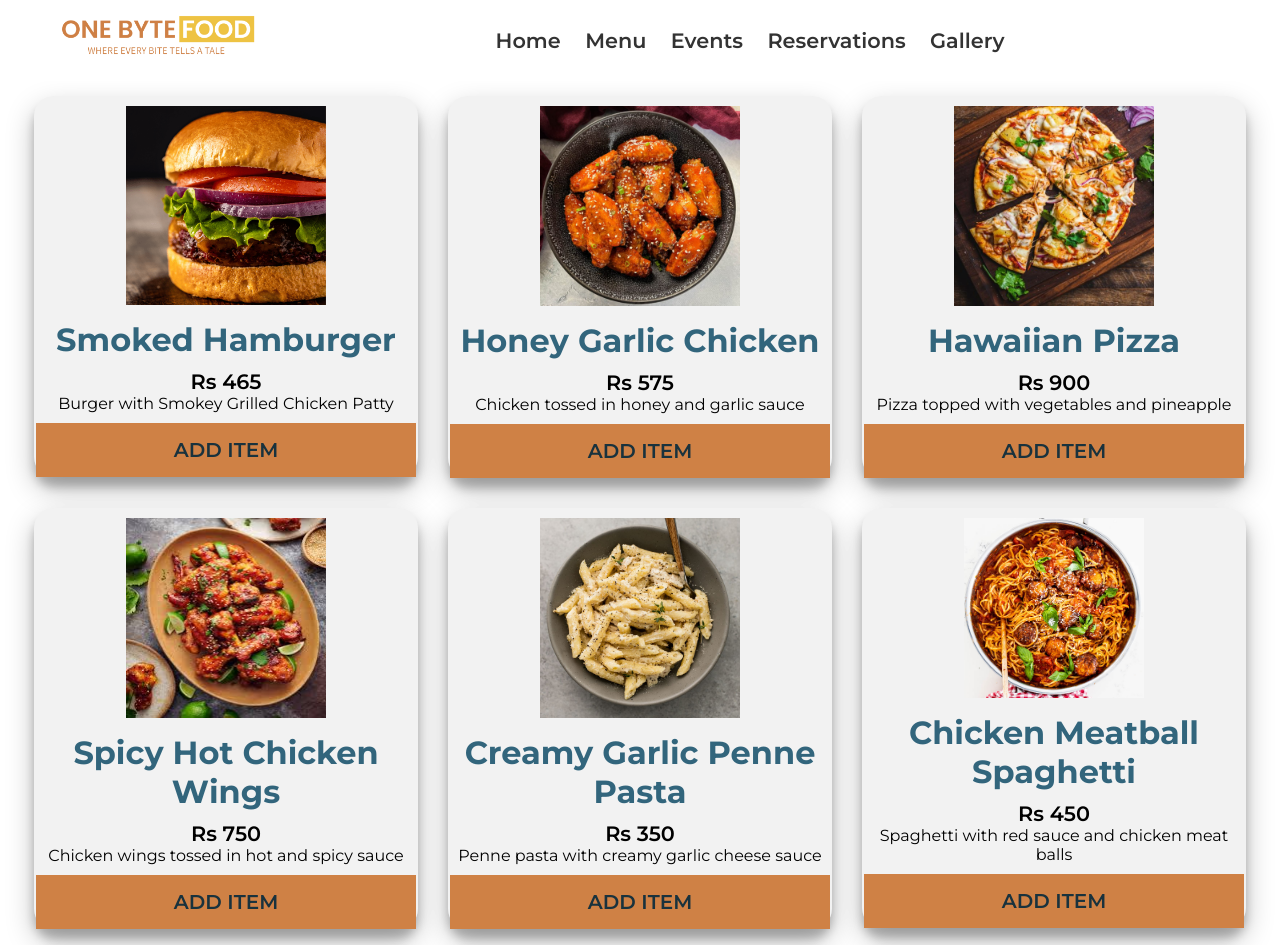
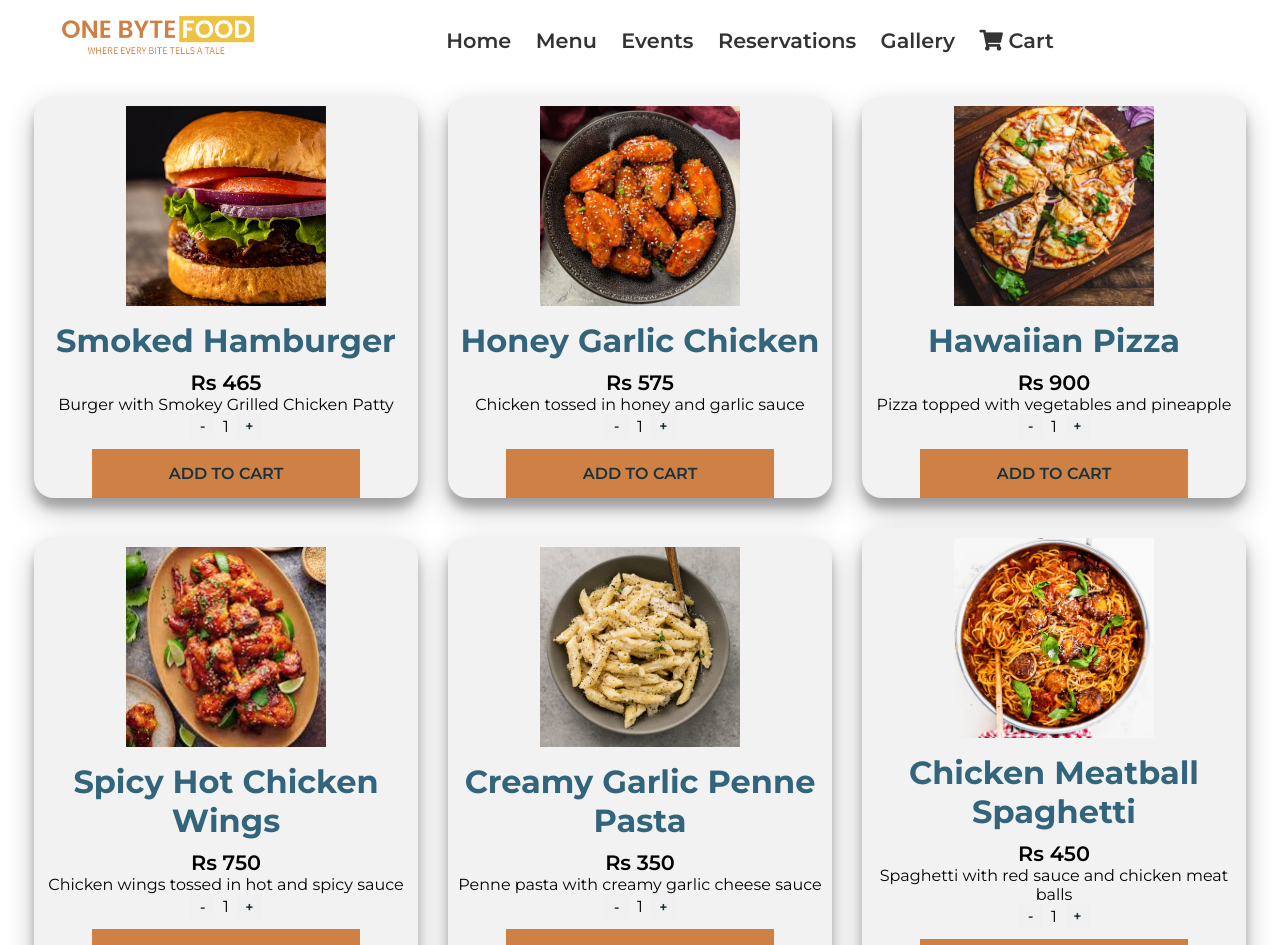
Before and after one commit to AashishKashichhwa/OneByteFood, a Django app: page /menu/ in a window 1280 px wide. Shown: the top 945 px of the page. Run offline with Django 5.2, Linux system fonts and the light colour scheme.

Commit message:
Added Add to Cart,quantity Button in Menu.html

```diff
--- a/OneByteFood/urls.py
+++ b/OneByteFood/urls.py
@@ -90,5 +90,5 @@ urlpatterns = [
     path('reservation/user_reservation_history/', onebytefood_views.user_reservation_history_redirect, name='user_reservation_history_redirect'),
     path('reservation_details/user_reservation_history/', onebytefood_views.user_reservation_history_redirect, name='user_reservation_history_redirect'),
     path('user_reservation_history/', onebytefood_views.show_user_reservation_history, name='show_user_reservation_history'),
-
+    path('cart/', onebytefood_views.cart_view, name='cart'),
 ]
--- a/OneByteFood/views.py
+++ b/OneByteFood/views.py
@@ -168,3 +168,7 @@ def show_user_reservation_history(request):
     else:
         # If it's not a GET request, redirect to the same page
         return HttpResponseRedirect('/user_reservation_history/')
+
+def cart_view(request):
+    # Your cart view logic here
+    return render(request, 'cart.html')
--- a/static/css/menu.css
+++ b/static/css/menu.css
@@ -42,7 +79,30 @@ nav {
 
 .login-button:active {
     transform: translateY(-3px);
-    }
+}
+
+/* Styles for quantity controls */
+.quantity-controls {
+    display: flex;
+    align-items: center;
+    justify-content: center;
+}
+
+.quantity-btn {
+    cursor: pointer;
+    border: none;
+    background-color: #f0f0f0;
+    font-size: 12px; /* Decreased font size */
+    padding: 4px 8px; /* Adjusted padding */
+    margin: 0 3px; /* Adjusted margin */
+    width: 25px; /* Adjusted width */
+    height: 25px; /* Adjusted height */
+}
+
+.quantity {
+    font-size: 18px; /* Increased font size */
+    padding: 2px 6px; /* Adjusted padding */
+}
 
 
 .menu ul {
@@ -123,6 +183,7 @@ nav {
 }
 
 .food-items{
+    position: relative;
     width: 30%;
     margin: 15px;
     box-sizing: border-box;
@@ -142,7 +203,7 @@ nav {
 .food-items img{
     width: 200px;
     height: 200px;
-    align-items: center;
+    object-fit: cover;
     margin: 0 auto;
     display: block;
 }
@@ -176,14 +237,34 @@ h5{
     font-weight: 400;
     align-self: stretch;
 }
+/* Styles for quantity controls */
+.quantity-controls {
+    display: flex;
+    align-items: center;
+}
+
+.quantity-btn {
+    cursor: pointer;
+    border: none;
+    background-color: #f0f0f0;
+    font-size: 14px; /* Decreased font size */
+    padding: 3px 8px; /* Adjusted padding */
+    margin: 0 3px; /* Adjusted margin */
+}
+
+.quantity {
+    font-size: 16px;
+    padding: 0 5px;
+}
+
 button{
     text-align: center;
     background-color:#CF8145;
     border: none;
     color: #19323d;
-    font-size: 20px;
+    font-size: 16px;
     font-weight: 600;
-    width:380px;
+    width:70%;
     margin-top: 10px;
     padding: 15px;
 }
--- /dev/null
+++ b/static/js/menu.js
@@ -0,0 +1,59 @@
+// Get the quantity span and buttons for each food item
+const quantitySpans = document.querySelectorAll('.quantity');
+const decreaseBtns = document.querySelectorAll('.decrease');
+const increaseBtns = document.querySelectorAll('.increase');
+
+// Set initial quantity for each food item
+let quantities = Array.from({ length: quantitySpans.length }, () => 1);
+
+// Event listeners for each set of buttons
+decreaseBtns.forEach((btn, index) => {
+    btn.addEventListener('click', function() {
+        if (quantities[index] > 1) {
+            quantities[index]--;
+            quantitySpans[index].textContent = quantities[index];
+        }
+    });
+});
+
+increaseBtns.forEach((btn, index) => {
+    btn.addEventListener('click', function() {
+        quantities[index]++;
+        quantitySpans[index].textContent = quantities[index];
+    });
+});
+
+
+document.addEventListener("DOMContentLoaded", function() {
+    var cartOverlay = document.getElementById("cart-overlay");
+    var addToCartButtons = document.querySelectorAll(".add-to-cart-btn");
+
+    // Function to toggle cart overlay visibility
+    function toggleCartOverlay() {
+        cartOverlay.classList.toggle("show");
+    }
+
+    // Function to display "Added to cart" message for a specific button
+    function displayAddedToCartMessage(button) {
+        var addedToCartMessage = button.nextElementSibling;
+        addedToCartMessage.style.display = "block";
+        setTimeout(function() {
+            addedToCartMessage.style.display = "none";
+        }, 3000); // Hide message after 3 seconds
+    }
+
+    // Event listener for each "Add to Cart" button
+    addToCartButtons.forEach(function(button) {
+        button.addEventListener("click", function() {
+            toggleCartOverlay();
+            displayAddedToCartMessage(button);
+        });
+    });
+
+    // Close cart overlay when clicking outside of it
+    window.addEventListener("click", function(event) {
+        if (event.target === cartOverlay) {
+            toggleCartOverlay();
+        }
+    });
+});
--- a/templates/menu.html
+++ b/templates/menu.html
@@ -12,6 +12,19 @@
     <link href="https://fonts.googleapis.com/css2?family=Montserrat:ital,wght@0,100..900;1,100..900&display=swap" rel="stylesheet">
 </head>
 <body>
+    <div id="addedToCartMessage" class="added-to-cart-message">
+        <p>Item added to cart!</p>
+    </div>
+
+    <div id="cart-overlay" class="cart-overlay">
+        <div class="cart-content">
+            <!-- Cart content goes here -->
+            <!-- Example: -->
+            <!-- <div class="cart-item">Item 1</div> -->
+            <!-- <div class="cart-item">Item 2</div> -->
+        </div>
+    </div>
+
      <!--Nav Bar-->
     <nav>
         <div class="container">
@@ -25,30 +38,40 @@
                     <li><a href="{% url 'events_redirect' %}">Events</a></li>
                     <li><a href="{% url 'reservation' %}">Reservations</a></li>
                     <li><a href="{% url 'gallery_redirect' %}">Gallery</a></li>
+                    <li><a href="#" id="cart-icon-link"><i class="fas fa-shopping-cart"></i> Cart</a></li>
 
                     <!-- <li class="dropdown">
                         <a href="#" class="dropbtn" style="color: #cf8145;">Reservations <i class="fas fa-caret-down"></i></a>
                         <div class="dropdown-content">
                             <a href="#" >Main Restaurant</a>
                             <a href="#" >Private Dining</a>
-                        </div> -->
+                        </div>
 
-                    </li>
+                    </li>-->
                 </ul>
             </div>
+
         </div>
     </nav>
 
+
+
+
     <div class="menu">
         <div class="food-items">
-            <img src="/static/Images/menu_images/Smoked-Hamburgers-Feature.png" style="width: 52%; height: 0%;">
+            <img src="/static/Images/menu_images/Smoked-Hamburgers-Feature.png" >
             <div clss="details">
                 <div class="details2">
                     <h1>Smoked Hamburger</h1>
                     <h5 class="price">Rs 465</h5>
                 </div>
                 <p>Burger with Smokey Grilled Chicken Patty  </p>
-                <button>ADD ITEM</button>
+                <div class="quantity-controls">
+                    <button class="quantity-btn decrease" id="decreaseBtn1">-</button>
+                    <span class="quantity" id="quantity1">1</span>
+                    <button class="quantity-btn increase" id="increaseBtn1">+</button>
+                </div>
+                <button class="add-to-cart-btn" data-item="1">ADD TO CART</button>
             </div>
         </div>
 
@@ -60,7 +83,12 @@
                     <h5 class="price">Rs 575</h5>
                 </div>
                 <p>Chicken tossed in honey and garlic sauce</p>
-                <button>ADD ITEM</button>
+                <div class="quantity-controls">
+                    <button class="quantity-btn decrease" id="decreaseBtn23">-</button>
+                    <span class="quantity" id="quantity2">1</span>
+                    <button class="quantity-btn increase" id="increaseBtn">+</button>
+                </div>
+                <button class="add-to-cart-btn" data-item="1">ADD TO CART</button>
             </div>
         </div>
 
@@ -72,7 +100,12 @@
                     <h5 class="price">Rs 900</h5>
                 </div>
                 <p>Pizza topped with vegetables and pineapple </p>
-                <button>ADD ITEM</button>
+                <div class="quantity-controls">
+                    <button class="quantity-btn decrease" id="decreaseBtn3">-</button>
+                    <span class="quantity" id="quantity3">1</span>
+                    <button class="quantity-btn increase" id="increaseBtn3">+</button>
+                </div>
+                <button class="add-to-cart-btn" data-item="1">ADD TO CART</button>
             </div>
         </div>
 
@@ -84,7 +117,12 @@
                     <h5 class="price">Rs 750</h5>
                 </div>
                 <p>Chicken wings tossed in hot and spicy sauce</p>
-                <button>ADD ITEM</button>
+                <div class="quantity-controls">
+                    <button class="quantity-btn decrease" id="decreaseBtn4">-</button>
+                    <span class="quantity" id="quantity4">1</span>
+                    <button class="quantity-btn increase" id="increaseBtn4">+</button>
+                </div>
+                <button class="add-to-cart-btn" data-item="1">ADD TO CART</button>
             </div>
         </div>
 
@@ -96,19 +134,29 @@
                     <h5 class="price">Rs 350</h5>
                 </div>
                 <p>Penne pasta with creamy garlic cheese sauce </p>
-                <button>ADD ITEM</button>
+                <div class="quantity-controls">
+                    <button class="quantity-btn decrease" id="decreaseBtn5">-</button>
+                    <span class="quantity" id="quantity5">1</span>
+                    <button class="quantity-btn increase" id="increaseBtn5">+</button>
+                </div>
+                <button>ADD TO CART</button>
             </div>
         </div>
 
         <div class="food-items">
-            <img src="/static/Images/menu_images/Chicken-meatballs-and-spaghetti-3.jpg" style="width: 47%; height: 0%;">
+            <img src="/static/Images/menu_images/Chicken-meatballs-and-spaghetti-3.jpg" >
             <div clss="details">
                 <div class="details2">
                     <h1>Chicken Meatball Spaghetti </h1>
                     <h5 class="price">Rs 450</h5>
                 </div>
                 <p>Spaghetti with red sauce and chicken meat balls  </p>
-                <button>ADD ITEM</button>
+                <div class="quantity-controls">
+                    <button class="quantity-btn decrease" id="decreaseBtn6">-</button>
+                    <span class="quantity" id="quantity6">1</span>
+                    <button class="quantity-btn increase" id="increaseBtn6">+</button>
+                </div>
+                <button>ADD TO CART</button>
             </div>
         </div>
 
@@ -120,7 +168,12 @@
                     <h5 class="price">Rs 250</h5>
                 </div>
                 <p>Dumplings filled with juicy chicken stuffings</p>
-                <button>ADD ITEM</button>
+                <div class="quantity-controls">
+                    <button class="quantity-btn decrease" id="decreaseBtn7">-</button>
+                    <span class="quantity" id="quantity7">1</span>
+                    <button class="quantity-btn increase" id="increaseBtn7">+</button>
+                </div>
+                <button>ADD TO CART</button>
             </div>
         </div>
 
@@ -132,7 +185,12 @@
                     <h5 class="price">Rs 300</h5>
                 </div>
                 <p>French fries loaded with chicken and cheese </p>
-                <button>ADD ITEM</button>
+                <div class="quantity-controls">
+                    <button class="quantity-btn decrease" id="decreaseBtn8">-</button>
+                    <span class="quantity" id="quantity8">1</span>
+                    <button class="quantity-btn increase" id="increaseBtn8">+</button>
+                </div>
+                <button>ADD TO CART</button>
             </div>
         </div>
 
@@ -144,7 +202,12 @@
                     <h5 class="price">Rs 200</h5>
                 </div>
                 <p>Bread toasted in garlic butter</p>
-                <button>ADD ITEM</button>
+                <div class="quantity-controls">
+                    <button class="quantity-btn decrease" id="decreaseBtn9">-</button>
+                    <span class="quantity" id="quantity9">1</span>
+                    <button class="quantity-btn increase" id="increaseBtn9">+</button>
+                </div>
+                <button>ADD TO CART</button>
             </div>
         </div>
     </div>
@@ -183,5 +246,7 @@
         </div>
         <p style="text-align: center; margin-top: 20px;">&copy; 2024 OneByte Foods. All Rights Reserved.</p>
     </footer>
+
+    <script src="/static/js/menu.js"></script>
 </body>
 </html>
```
Also changed, not shown: other parts of static/css/menu.css (+39 -2 lines), static/Images/menu_images/cart.jpg (added).
